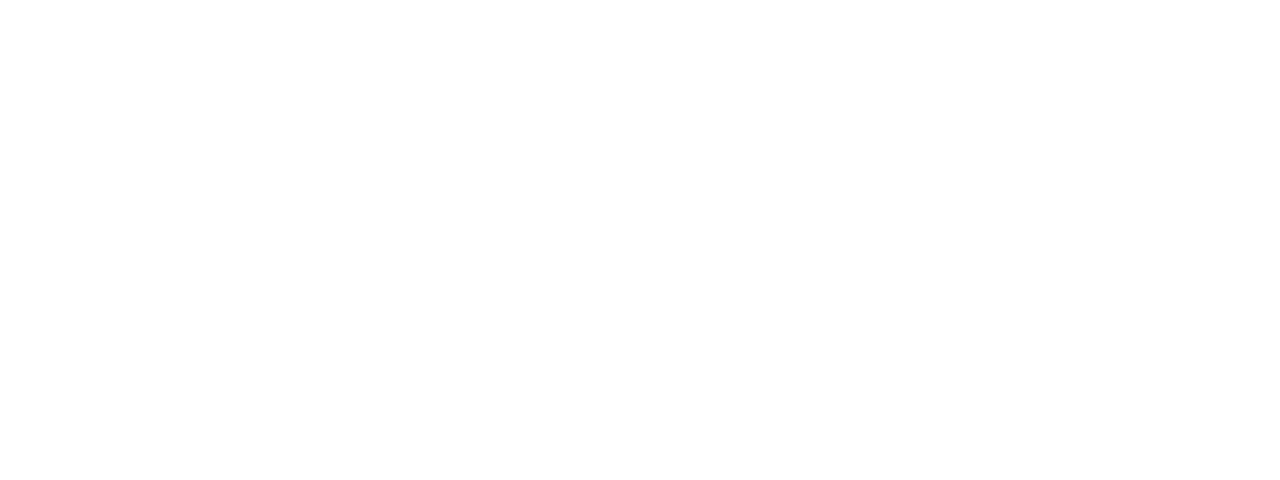
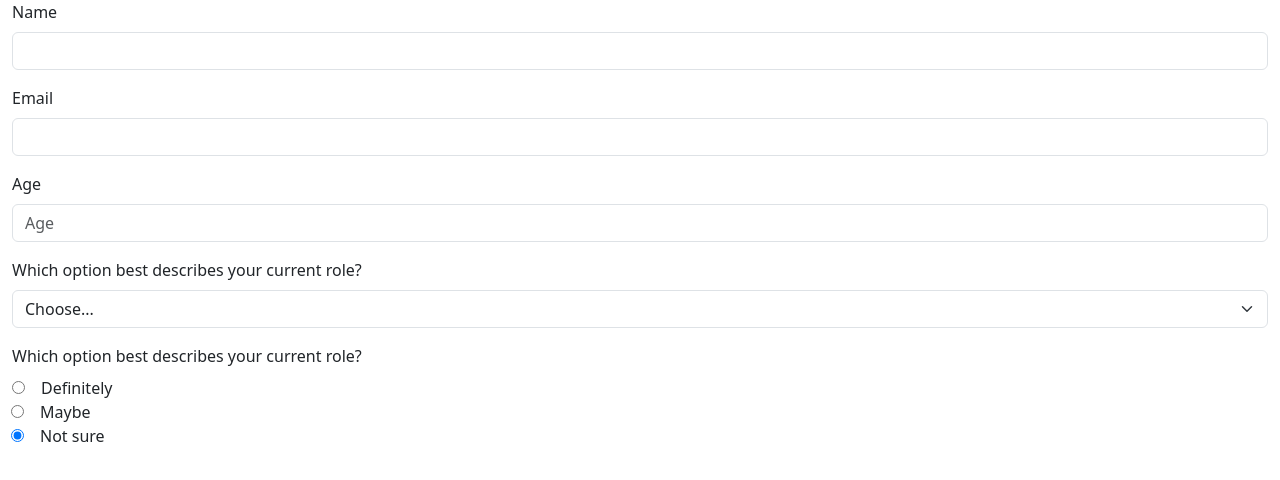
Before and after one commit to IbrahimGaber322/Survey-Form, a plain HTML site: page index.html in a window 1280 px wide. Drawn offline with nearby package versions, Linux system fonts and the light colour scheme.

Commit message:
Working on the form

```diff
--- a/index.html
+++ b/index.html
@@ -3,26 +3,73 @@
   <head>
     <meta charset="UTF-8">
     <title>Fork Me! FCC: Test Suite Template</title>
+    <link href="https://cdn.jsdelivr.net/npm/bootstrap@5.3.0-alpha1/dist/css/bootstrap.min.css" rel="stylesheet" integrity="sha384-GLhlTQ8iRABdZLl6O3oVMWSktQOp6b7In1Zl3/Jr59b6EGGoI1aFkw7cmDA6j6gD" crossorigin="anonymous">
     <link rel="stylesheet" href="css/style.css">
   </head>
 
   <body>
 
 
+
+
+    <div class="container-fluid">
+      <div>
+        <form action="">
+          <div class="mb-3">
+            <label for="basic-url" class="form-label">Name</label>
+            <div class="input-group">
+              <input
+                type="text"
+                class="form-control"
+                id="basic-url"
+                aria-describedby="basic-addon3"
+              />
+            </div>
+          </div>
+          <div class="mb-3">
+            <label for="basic-url" class="form-label">Email</label>
+            <div class="input-group">
+              <input
+                type="email"
+                class="form-control"
+                id="basic-url"
+                aria-describedby="basic-addon3"
+              />
+            </div>
+          </div>
+          <div class="mb-3">
+            <label for="basic-url" class="form-label">Age</label>
+            <div class="input-group">
+                <input type="number" name="age" id="number" min="10" max="99" class="form-control" placeholder="Age">
+            </div>
+          </div>
+          <div class="mb-3">
+            <label for="basic-url" class="form-label">Which option best describes your current role?</label>
+            <div class="input-group">
+              <select class="form-select" id="inputGroupSelect01">
+                <option selected>Choose...</option>
+                <option value="1">One</option>
+                <option value="2">Two</option>
+                <option value="3">Three</option>
+              </select>
+            </div>
+          </div>
+          <div class="mb-3">
+            <label for="basic-url" class="form-label">Which option best describes your current role?</label>
+            <div class="input-group d-flex">
+              <label class="w-100">
+                <input name="user-recommend" value="definitely" type="radio" class="me-3 input-radio" checked="">Definitely</label>
+                <label class="w-100">
+                <input name="user-recommend" value="definitely" type="radio" class="me-3 input-radio" checked="">Maybe</label>
+                <label class="w-100">
+                <input name="user-recommend" value="definitely" type="radio" class="me-3 input-radio" checked="">Not sure</label>
+            </div>
+          </div>
+
+        </form>
+      </div>
+    </div>
     <script src="https://cdn.freecodecamp.org/testable-projects-fcc/v1/bundle.js"></script>
-
-    <!--
-
-    Hello Camper!
-
-    For now, the test suite only works in Chrome!
-    Please read the README below in the JS Editor before beginning.
-    Feel free to delete this message once you have read it.
-    Good luck and Happy Coding!
-
-    - The freeCodeCamp Team
-
-    -->
     <script  src="js/index.js"></script>
   </body>
 </html>
```
